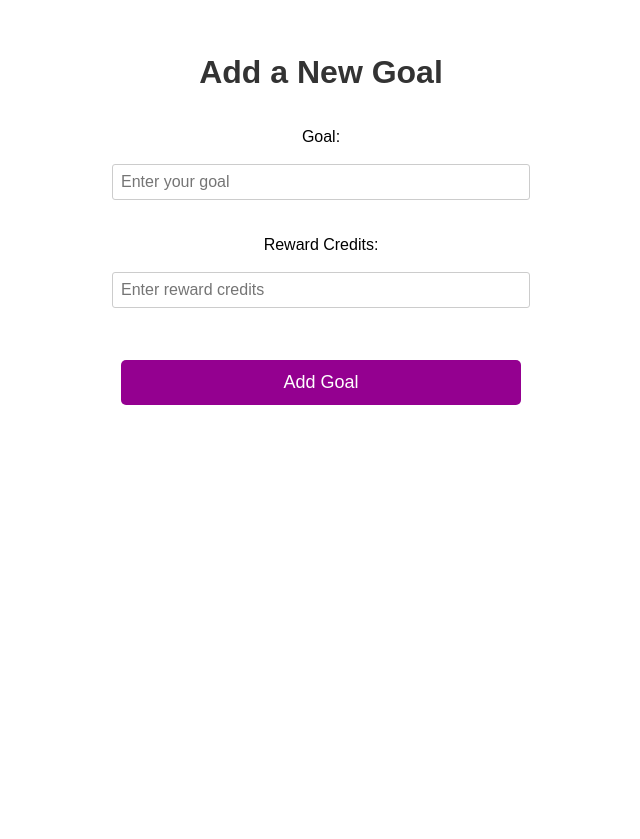
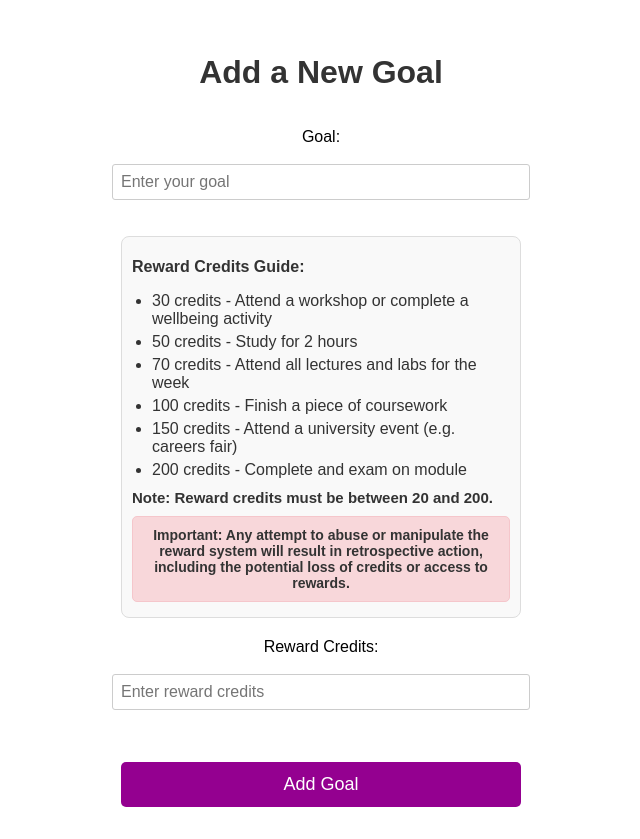
Before and after one commit to rohan057/FYP, a PHP site: page /goals-add.php in a window 1280 px wide. Shown: the part 66-905 px from the top of the page, without its empty margins (319-959 px from the left). Before the commit the page ends 471 px from the top, so only its background shows below. Run offline with PHP 8.4, Linux system fonts and the light colour scheme.

Commit message:
Refining Pages
Added in a guide on credit redemption and notices about abusing the system as well as updating css

```diff
--- a/css/styles.css
+++ b/css/styles.css
@@ -1454,3 +1454,68 @@ button:hover {
     font-weight: bold;
     color: #333;
 }
+
+.goals-add-guide {
+    background-color: #f9f9f9;
+    border: 1px solid #ddd;
+    border-radius: 8px;
+    padding: 5px 10px;
+    margin-bottom: 20px;
+    font-size: 16px;
+    color: #333;
+}
+
+.goals-add-guide p {
+    font-weight: bold;
+    margin-bottom: 10px;
+}
+
+.goals-add-guide .small-note {
+    font-size: 15px;
+    color: #333;
+    margin-top: 10px;
+}
+
+.goals-add-guide ul {
+    padding-left: 20px;
+    margin-bottom: 10px;
+}
+
+.goals-add-guide li {
+    margin-bottom: 5px;
+}
+
+.goals-add-guide strong {
+    color: #333;
+}
+
+.goals-add-guide p:last-of-type {
+    font-size: 14px;
+    color: #333;
+    margin-top: 10px;
+}
+
+.goals-add-guide .important-note {
+    background-color: #f8d7da;
+    color: #333;
+    border: 1px solid #f5c6cb;
+    padding: 10px;
+    margin-top: 15px;
+    font-weight: bold;
+    border-radius: 5px;
+    text-align: center;
+}
+
+.goals-redeem-note {
+    background-color: #f8d7da;
+    border: 1px solid #f5c6cb;
+    color: #333;
+    padding: 10px;
+    margin-bottom: 20px;
+    font-size: 14px;
+    border-radius: 5px;
+}
+
+.goals-redeem-note strong {
+    font-weight: bold;
+}
--- a/goals-add.php
+++ b/goals-add.php
@@ -80,8 +80,22 @@ if ($_SERVER['REQUEST_METHOD'] === 'POST') {
         <label for="goal">Goal:</label><br>
         <input type="text" class="goals-add-input" name="goal" id="goal" placeholder="Enter your goal" required><br><br>
 
+        <div class="goals-add-guide">
+        <p><strong>Reward Credits Guide:</strong></p>
+        <ul>
+            <li>30 credits - Attend a workshop or complete a wellbeing activity</li>
+            <li>50 credits - Study for 2 hours</li>
+            <li>70 credits - Attend all lectures and labs for the week</li>
+            <li>100 credits - Finish a piece of coursework</li>
+            <li>150 credits - Attend a university event (e.g. careers fair)</li>
+            <li>200 credits - Complete and exam on module</li>
+        </ul>
+        <p class="small-note">Note: Reward credits must be between <strong>20</strong> and <strong>200</strong>.</p>
+        <p class="important-note"><strong>Important:</strong> Any attempt to abuse or manipulate the reward system will result in retrospective action, including the potential loss of credits or access to rewards.</p>
+        </div>
+
         <label for="reward_credits">Reward Credits:</label><br>
-        <input type="number" class="goals-add-input" name="reward_credits" id="reward_credits" min="1" placeholder="Enter reward credits" required><br><br>
+        <input type="number" class="goals-add-input" name="reward_credits" id="reward_credits" min="20" max="200" placeholder="Enter reward credits" required><br><br>
 
         <button class="goals-add-button" type="submit">Add Goal</button>
     </form>
--- a/goals-redeem.php
+++ b/goals-redeem.php
@@ -92,6 +92,10 @@ if ($_SERVER['REQUEST_METHOD'] === 'POST') {
         <p class="goals-redeem-message"><?= $message ?></p>
     <?php endif; ?>
 
+    <div class="goals-redeem-note">
+        <p><strong>Important:</strong> Any attempt to exploit or abuse the reward system will result in retrospective action. This may include the forfeiture of credits and the suspension of your account.</p>
+    </div>
+
     <form method="POST" class="goals-redeem-form">
         <label for="giftcard" class="goals-redeem-label">Select gift card:</label>
         <select name="giftcard" id="giftcard" class="goals-redeem-select" required>
```
